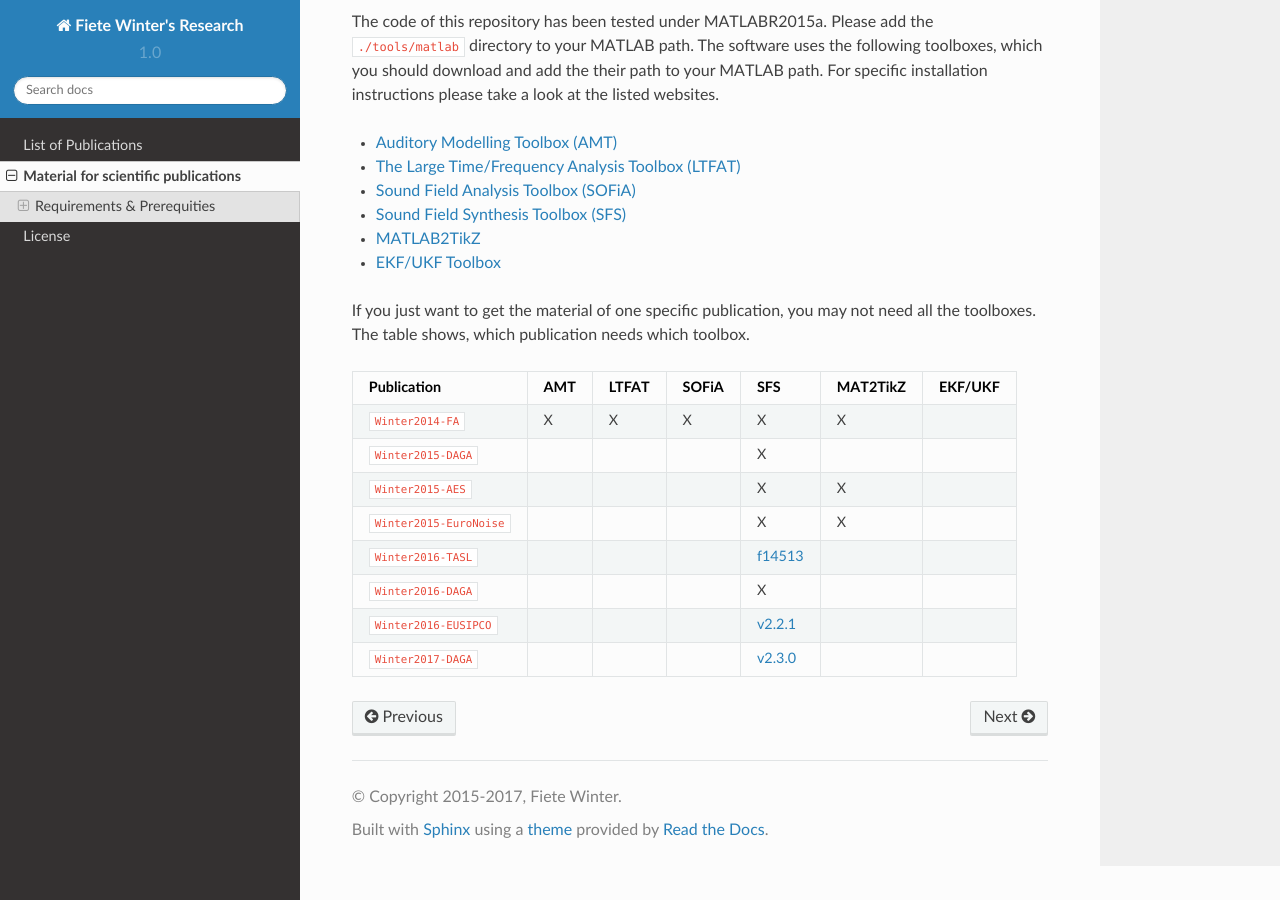
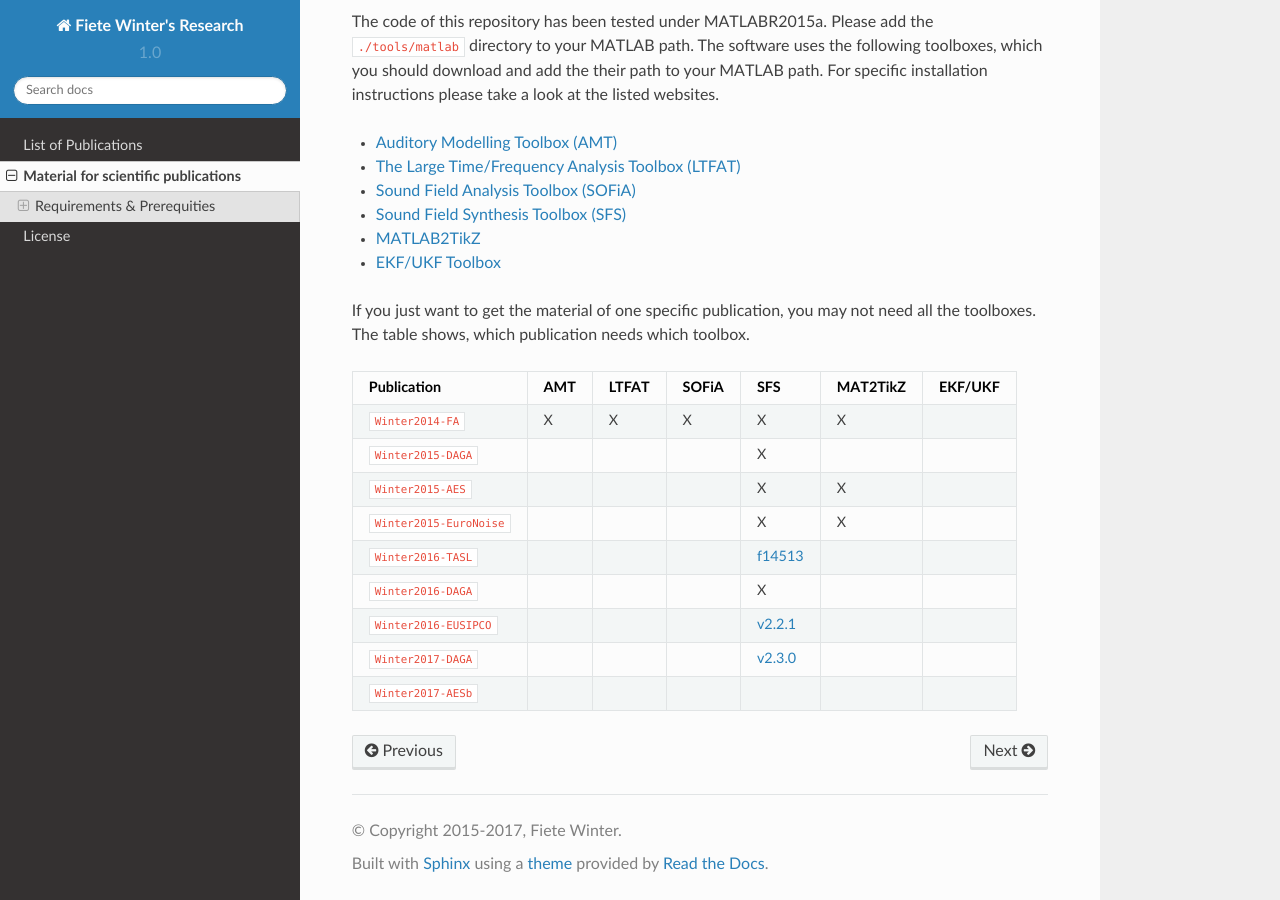
Before and after one commit to fietew/research, a Sphinx documentation site: the page built from doc/material.rst, in a window 1280 px wide and 900 px high, scrolled down 838 px. Built offline with Sphinx 7.4.7 and the Read the Docs theme 2.0.0, drawn with Linux system fonts in a browser that asks for light colours; cross-references to code outside the pages are shown as plain code.

Commit message:
public: add E-Brief for AES142 to documentation

```diff
--- a/doc/material.rst
+++ b/doc/material.rst
@@ -90,6 +90,7 @@ toolbox.
 :cite:`Winter2016-DAGA`                                   X
 :cite:`Winter2016-EUSIPCO`                             |2.2.1|_
 :cite:`Winter2017-DAGA`                                |2.3.0|_
+:cite:`Winter2017-AESb`
 ============================  =====  ======= ======= ============= ========== =========
 
 
```
Also changed, not shown: 1 other file.
